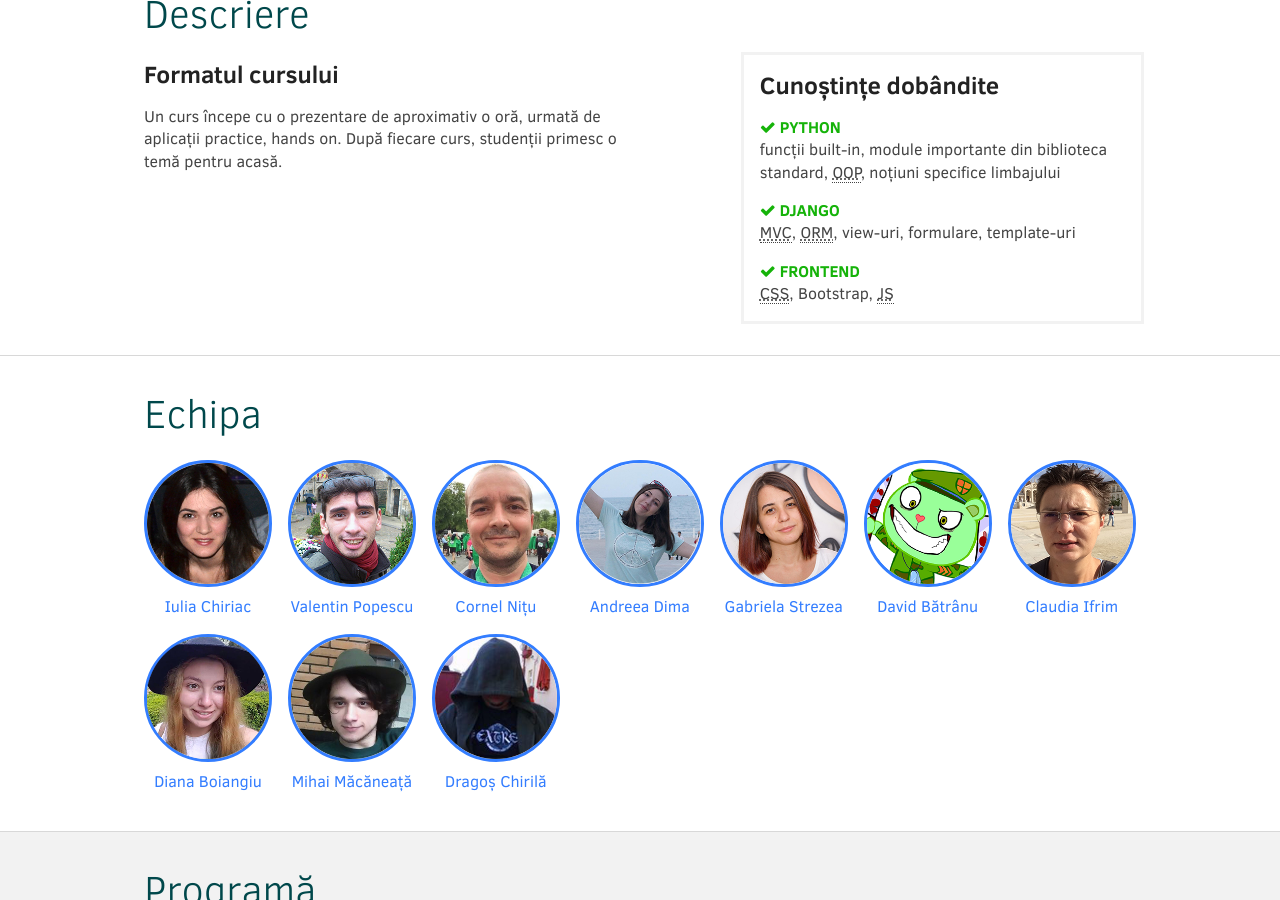
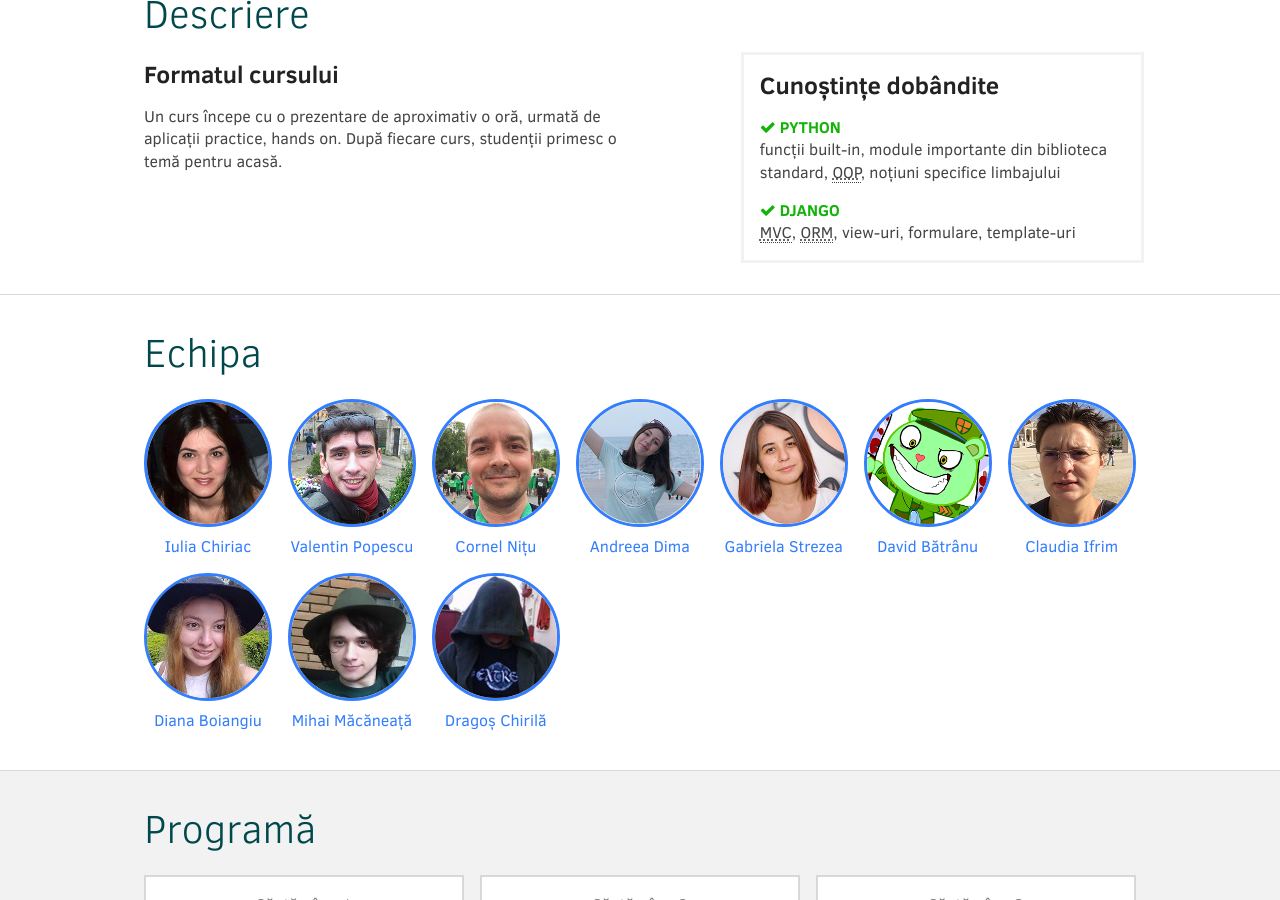
Before and after one commit to eaudeweb/purepython, a Jekyll site: the page index.html, which Jekyll copies as it is, in a window 1280 px wide and 900 px high, scrolled down 945 px. Built offline with Jekyll 4.4.1, drawn with Linux system fonts in a browser that asks for light colours; nearby versions of some CDN libraries; grey boxes are pictures that could not be loaded.

Commit message:
Remove front-end from course

```diff
--- a/index.html
+++ b/index.html
@@ -77,11 +77,6 @@
                 <abbr title="Object-relational mapping">ORM</abbr>,
                 view-uri, formulare, template-uri
               </li>
-              <li>
-                <strong><i class="fa fa-check"></i> Frontend</strong>
-                <abbr title="Cascading Stylesheets">CSS</abbr>,
-                <a href="http://getbootstrap.com"></a>Bootstrap,
-                <abbr title="Javascript">JS</abbr> </li>
             </ul>
           </div>
         </div>
```
